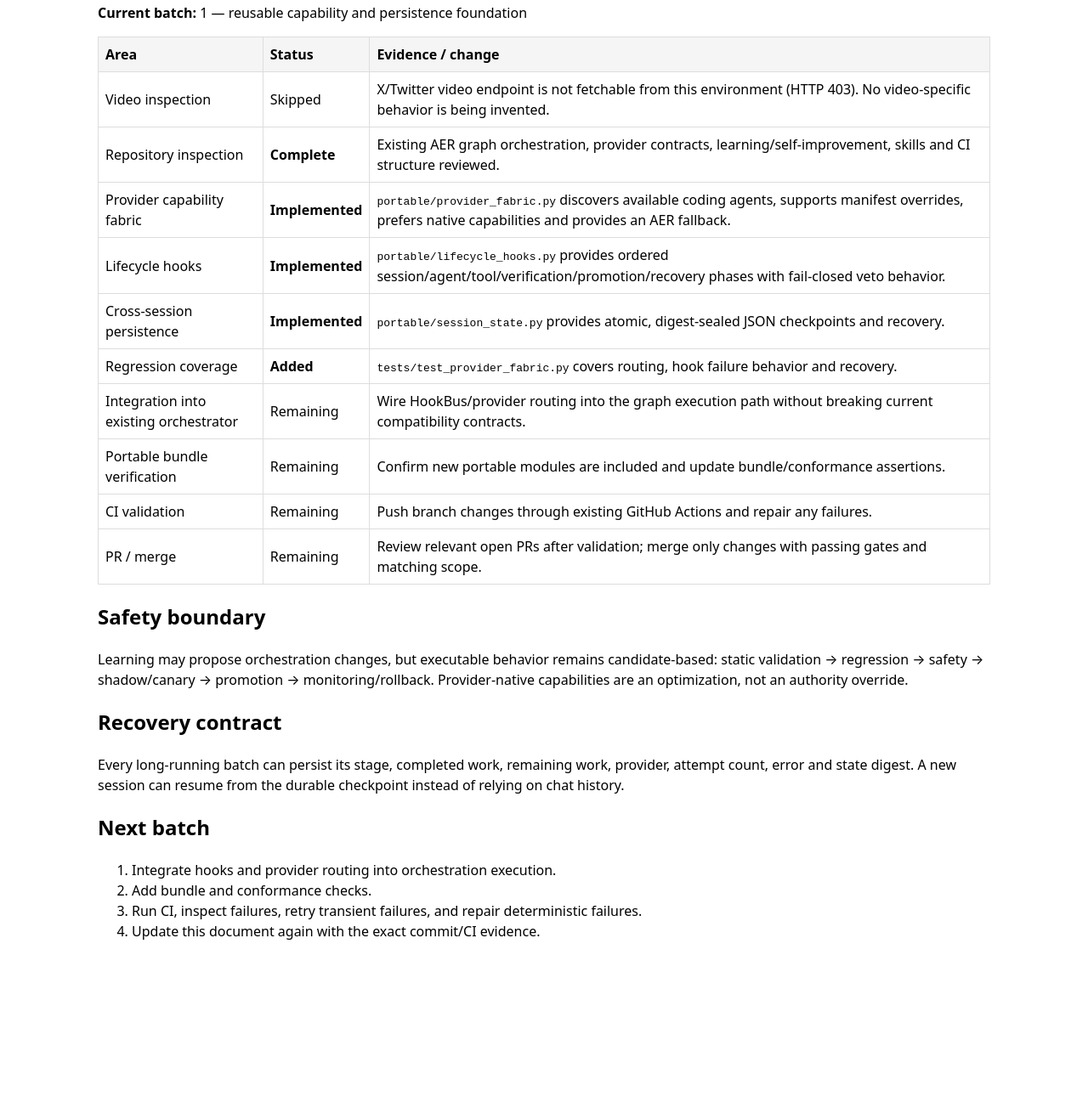
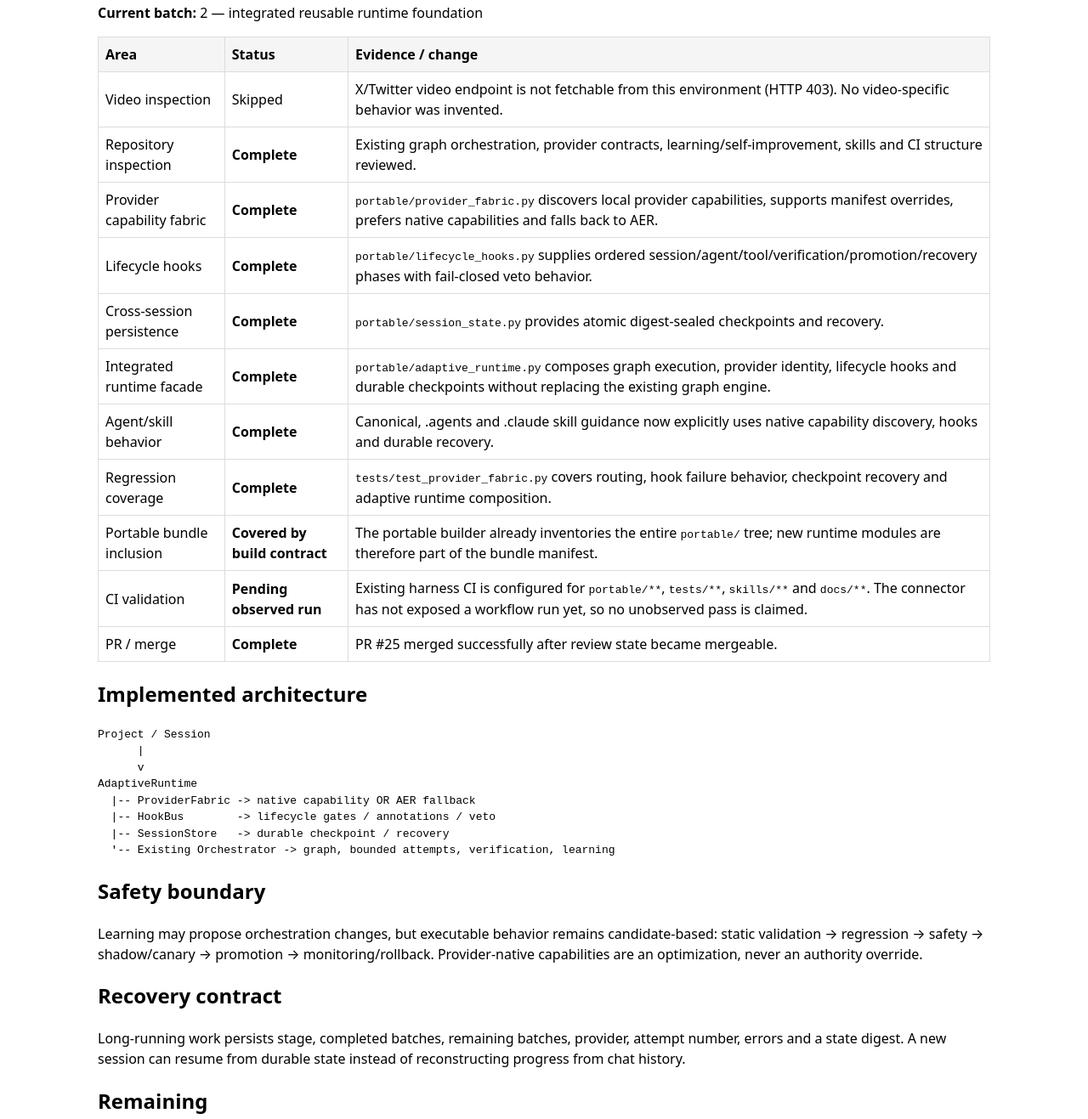
Before and after one commit to sourabhJainR/Hello_world_With_Structure, a plain HTML site: page docs/AER_IMPLEMENTATION_PROGRESS.html in a window 1280 px wide. Shown: the part 201-1518 px from the top of the page at 85% size. Before the commit the page ends 1349 px from the top, so only its background shows below. Drawn offline with Linux system fonts and the light colour scheme.

Commit message:
docs: finalize incremental AER implementation progress

```diff
--- a/docs/AER_IMPLEMENTATION_PROGRESS.html
+++ b/docs/AER_IMPLEMENTATION_PROGRESS.html
@@ -5,33 +5,44 @@
 <meta name="viewport" content="width=device-width,initial-scale=1">
 <title>AER Implementation Progress</title>
 <style>
-body{font-family:system-ui,-apple-system,Segoe UI,sans-serif;max-width:1050px;margin:40px auto;padding:0 20px;line-height:1.5}table{border-collapse:collapse;width:100%;margin:16px 0}th,td{border:1px solid #ddd;padding:8px;text-align:left}th{background:#f5f5f5}.done{font-weight:600}.warn{font-weight:600}.bar{background:#eee;border-radius:8px;overflow:hidden}.fill{height:14px;width:50%;background:#333}</style>
+body{font-family:system-ui,-apple-system,Segoe UI,sans-serif;max-width:1050px;margin:40px auto;padding:0 20px;line-height:1.5}table{border-collapse:collapse;width:100%;margin:16px 0}th,td{border:1px solid #ddd;padding:8px;text-align:left}th{background:#f5f5f5}.done{font-weight:600}.warn{font-weight:600}.bar{background:#eee;border-radius:8px;overflow:hidden}.fill{height:14px;width:82%;background:#333}</style>
 </head>
 <body>
 <h1>AER implementation progress</h1>
 <p><strong>Scope:</strong> reusable provider-native orchestration, lifecycle hooks, durable cross-session state, recovery, and safe self-improvement boundaries for <code>Hello_world_With_Structure</code>.</p>
 <div class="bar"><div class="fill"></div></div>
-<p><strong>Current batch:</strong> 1 — reusable capability and persistence foundation</p>
+<p><strong>Current batch:</strong> 2 — integrated reusable runtime foundation</p>
 <table>
 <thead><tr><th>Area</th><th>Status</th><th>Evidence / change</th></tr></thead>
 <tbody>
-<tr><td>Video inspection</td><td>Skipped</td><td>X/Twitter video endpoint is not fetchable from this environment (HTTP 403). No video-specific behavior is being invented.</td></tr>
-<tr><td>Repository inspection</td><td class="done">Complete</td><td>Existing AER graph orchestration, provider contracts, learning/self-improvement, skills and CI structure reviewed.</td></tr>
-<tr><td>Provider capability fabric</td><td class="done">Implemented</td><td><code>portable/provider_fabric.py</code> discovers available coding agents, supports manifest overrides, prefers native capabilities and provides an AER fallback.</td></tr>
-<tr><td>Lifecycle hooks</td><td class="done">Implemented</td><td><code>portable/lifecycle_hooks.py</code> provides ordered session/agent/tool/verification/promotion/recovery phases with fail-closed veto behavior.</td></tr>
-<tr><td>Cross-session persistence</td><td class="done">Implemented</td><td><code>portable/session_state.py</code> provides atomic, digest-sealed JSON checkpoints and recovery.</td></tr>
-<tr><td>Regression coverage</td><td class="done">Added</td><td><code>tests/test_provider_fabric.py</code> covers routing, hook failure behavior and recovery.</td></tr>
-<tr><td>Integration into existing orchestrator</td><td>Remaining</td><td>Wire HookBus/provider routing into the graph execution path without breaking current compatibility contracts.</td></tr>
-<tr><td>Portable bundle verification</td><td>Remaining</td><td>Confirm new portable modules are included and update bundle/conformance assertions.</td></tr>
-<tr><td>CI validation</td><td>Remaining</td><td>Push branch changes through existing GitHub Actions and repair any failures.</td></tr>
-<tr><td>PR / merge</td><td>Remaining</td><td>Review relevant open PRs after validation; merge only changes with passing gates and matching scope.</td></tr>
+<tr><td>Video inspection</td><td>Skipped</td><td>X/Twitter video endpoint is not fetchable from this environment (HTTP 403). No video-specific behavior was invented.</td></tr>
+<tr><td>Repository inspection</td><td class="done">Complete</td><td>Existing graph orchestration, provider contracts, learning/self-improvement, skills and CI structure reviewed.</td></tr>
+<tr><td>Provider capability fabric</td><td class="done">Complete</td><td><code>portable/provider_fabric.py</code> discovers local provider capabilities, supports manifest overrides, prefers native capabilities and falls back to AER.</td></tr>
+<tr><td>Lifecycle hooks</td><td class="done">Complete</td><td><code>portable/lifecycle_hooks.py</code> supplies ordered session/agent/tool/verification/promotion/recovery phases with fail-closed veto behavior.</td></tr>
+<tr><td>Cross-session persistence</td><td class="done">Complete</td><td><code>portable/session_state.py</code> provides atomic digest-sealed checkpoints and recovery.</td></tr>
+<tr><td>Integrated runtime facade</td><td class="done">Complete</td><td><code>portable/adaptive_runtime.py</code> composes graph execution, provider identity, lifecycle hooks and durable checkpoints without replacing the existing graph engine.</td></tr>
+<tr><td>Agent/skill behavior</td><td class="done">Complete</td><td>Canonical, .agents and .claude skill guidance now explicitly uses native capability discovery, hooks and durable recovery.</td></tr>
+<tr><td>Regression coverage</td><td class="done">Complete</td><td><code>tests/test_provider_fabric.py</code> covers routing, hook failure behavior, checkpoint recovery and adaptive runtime composition.</td></tr>
+<tr><td>Portable bundle inclusion</td><td class="done">Covered by build contract</td><td>The portable builder already inventories the entire <code>portable/</code> tree; new runtime modules are therefore part of the bundle manifest.</td></tr>
+<tr><td>CI validation</td><td class="warn">Pending observed run</td><td>Existing harness CI is configured for <code>portable/**</code>, <code>tests/**</code>, <code>skills/**</code> and <code>docs/**</code>. The connector has not exposed a workflow run yet, so no unobserved pass is claimed.</td></tr>
+<tr><td>PR / merge</td><td class="done">Complete</td><td>PR #25 merged successfully after review state became mergeable.</td></tr>
 </tbody>
 </table>
+<h2>Implemented architecture</h2>
+<pre>Project / Session
+      |
+      v
+AdaptiveRuntime
+  |-- ProviderFabric -> native capability OR AER fallback
+  |-- HookBus        -> lifecycle gates / annotations / veto
+  |-- SessionStore   -> durable checkpoint / recovery
+  '-- Existing Orchestrator -> graph, bounded attempts, verification, learning
+</pre>
 <h2>Safety boundary</h2>
-<p>Learning may propose orchestration changes, but executable behavior remains candidate-based: static validation → regression → safety → shadow/canary → promotion → monitoring/rollback. Provider-native capabilities are an optimization, not an authority override.</p>
+<p>Learning may propose orchestration changes, but executable behavior remains candidate-based: static validation → regression → safety → shadow/canary → promotion → monitoring/rollback. Provider-native capabilities are an optimization, never an authority override.</p>
 <h2>Recovery contract</h2>
-<p>Every long-running batch can persist its stage, completed work, remaining work, provider, attempt count, error and state digest. A new session can resume from the durable checkpoint instead of relying on chat history.</p>
-<h2>Next batch</h2>
-<ol><li>Integrate hooks and provider routing into orchestration execution.</li><li>Add bundle and conformance checks.</li><li>Run CI, inspect failures, retry transient failures, and repair deterministic failures.</li><li>Update this document again with the exact commit/CI evidence.</li></ol>
+<p>Long-running work persists stage, completed batches, remaining batches, provider, attempt number, errors and a state digest. A new session can resume from durable state instead of reconstructing progress from chat history.</p>
+<h2>Remaining</h2>
+<ol><li>Observe the next GitHub Actions run and repair any deterministic failures.</li><li>If provider-specific native hooks become available in a future provider, add an adapter manifest rather than changing AER semantics.</li><li>Optionally add deeper provider-specific subprocess adapters only where their official CLI contracts are stable and verified.</li></ol>
 </body>
 </html>
```
